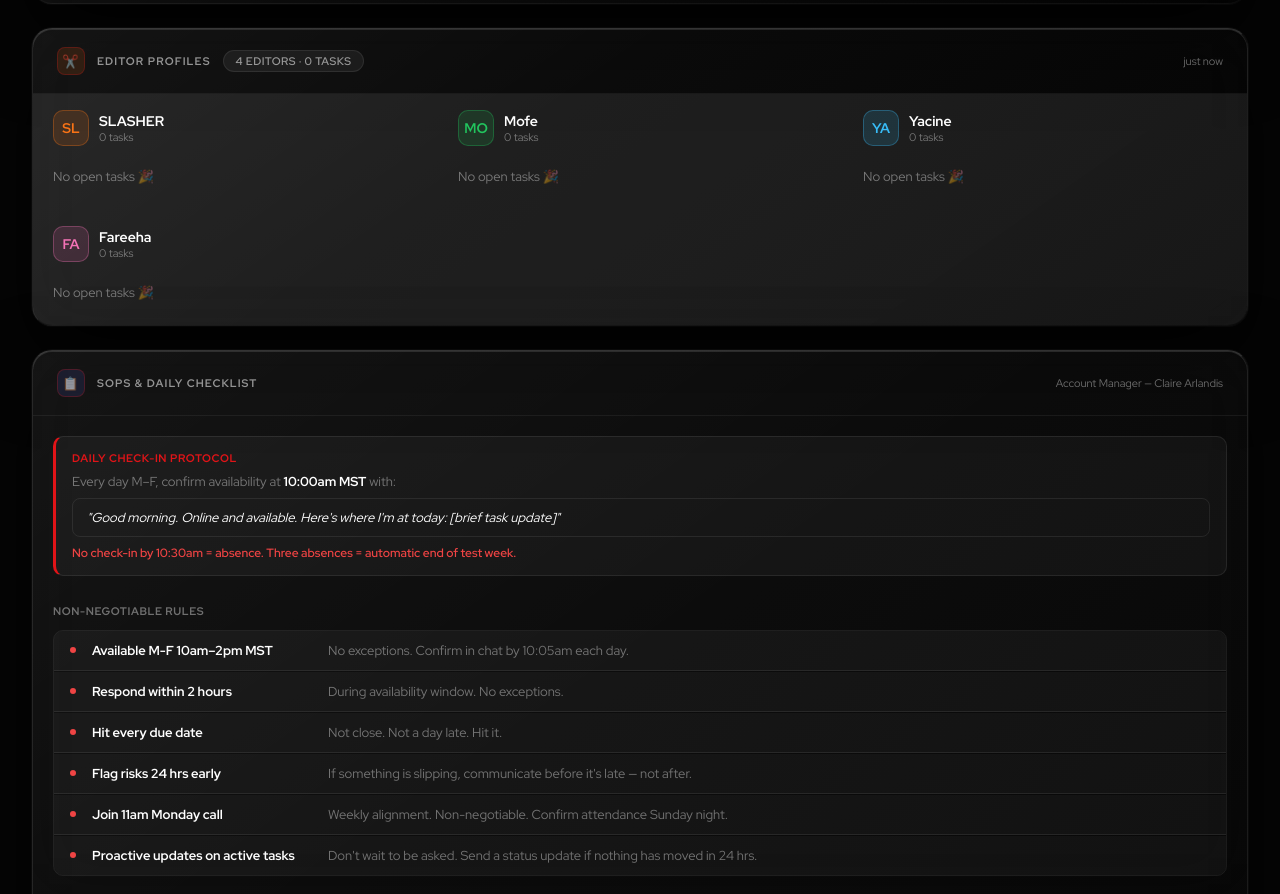
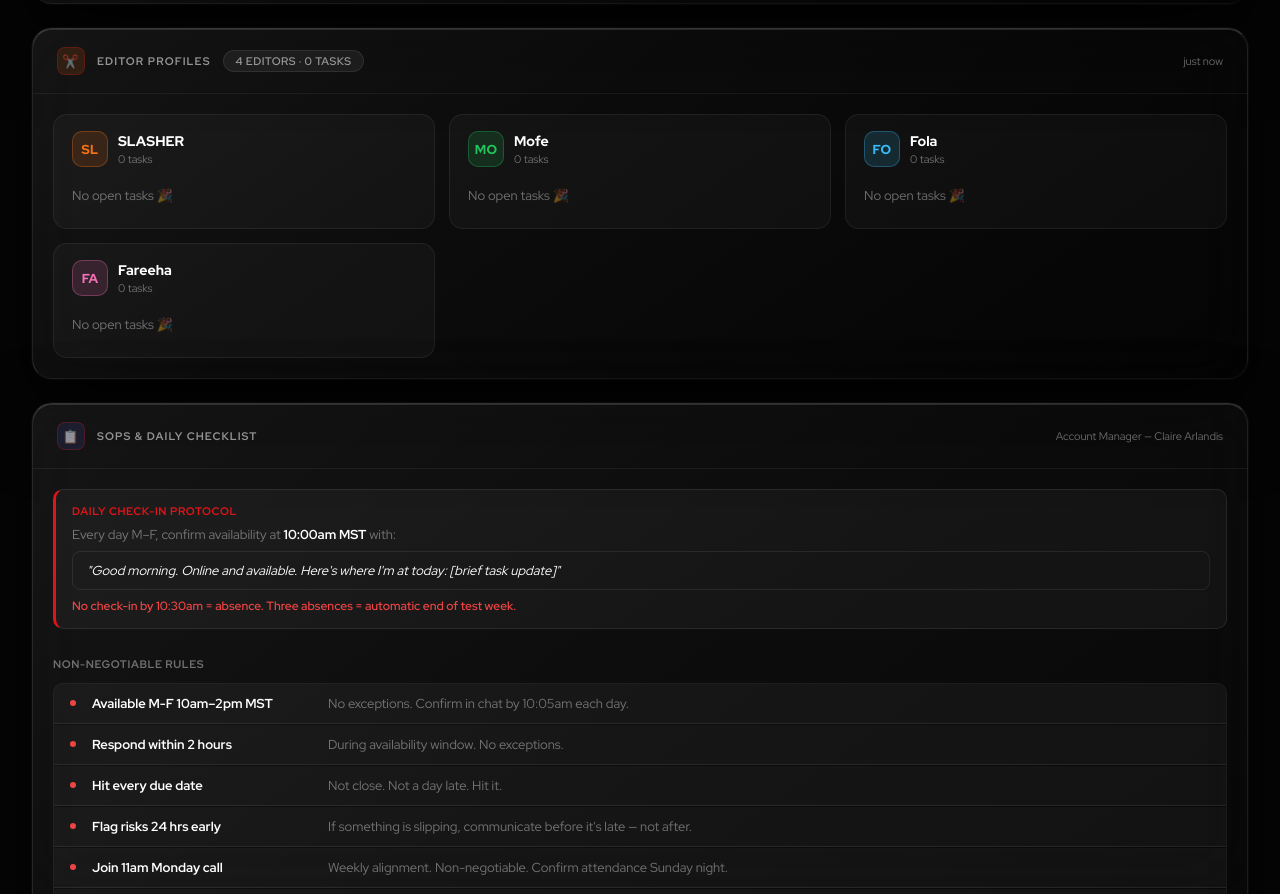
Before and after one commit to MakenMedia/Claires-Dash, a Next.js app: page / in a window 1280 px wide. Shown: the part 1697-2591 px from the top of the page. Built offline with nearby package versions, Linux system fonts and the light colour scheme; no server answers.

Commit message:
Replace Yacine with Fola; clean up Editor Profiles grid

```diff
--- a/components/EditorProfiles.tsx
+++ b/components/EditorProfiles.tsx
@@ -31,23 +31,32 @@ export default function EditorProfiles({ profiles, fetchedAt, fetching }: Props)
           </span>
         )}
       </div>
-      <div style={{ display: 'grid', gridTemplateColumns: 'repeat(auto-fill, minmax(340px, 1fr))', gap: 1, background: 'var(--border)' }}>
+      <div style={{ display: 'grid', gridTemplateColumns: 'repeat(auto-fill, minmax(320px, 1fr))', gap: 14, padding: 20, alignItems: 'start' }}>
         {profiles.map(editor => (
-          <div key={editor.id} style={{ background: 'var(--card)', padding: '16px 20px' }}>
+          <div key={editor.id} style={{
+            background: 'rgba(255,255,255,0.03)',
+            border: '1px solid rgba(255,255,255,0.06)',
+            borderRadius: 14,
+            padding: '16px 18px',
+          }}>
             {/* Editor header */}
-            <div style={{ display: 'flex', alignItems: 'center', gap: 10, marginBottom: 14 }}>
+            <div style={{ display: 'flex', alignItems: 'center', gap: 10, marginBottom: 12 }}>
               <div style={{
                 width: 36, height: 36, borderRadius: 10,
                 background: editor.color + '25',
                 border: `1px solid ${editor.color}50`,
                 display: 'flex', alignItems: 'center', justifyContent: 'center',
-                fontSize: 14, fontWeight: 700, color: editor.color, flexShrink: 0,
+                fontSize: 13, fontWeight: 800, color: editor.color, flexShrink: 0,
+                letterSpacing: '0.02em',
               }}>
                 {editor.name.slice(0, 2).toUpperCase()}
               </div>
               <div style={{ flex: 1 }}>
-                <div style={{ fontSize: 14, fontWeight: 700, color: 'var(--text)' }}>{editor.name}</div>
-                <div style={{ fontSize: 11, color: 'var(--muted)' }}>{editor.openCount} tasks{editor.overdueCount > 0 ? ` · ` : ''}{editor.overdueCount > 0 && <span style={{ color: 'var(--red)', fontWeight: 600 }}>{editor.overdueCount} overdue</span>}</div>
+                <div style={{ fontSize: 14, fontWeight: 800, color: '#fff' }}>{editor.name}</div>
+                <div style={{ fontSize: 11, color: 'var(--muted)', marginTop: 2 }}>
+                  {editor.openCount} {editor.openCount === 1 ? 'task' : 'tasks'}
+                  {editor.overdueCount > 0 && <> · <span style={{ color: 'var(--red)', fontWeight: 700 }}>{editor.overdueCount} overdue</span></>}
+                </div>
               </div>
             </div>
 
--- a/lib/config.ts
+++ b/lib/config.ts
@@ -15,6 +15,6 @@ export const CLAIRE_CLICKUP_ID = '88477906';
 export const EDITORS = [
   { name: 'SLASHER',  id: '94215676',  color: '#f97316' },
   { name: 'Mofe',     id: '94204171',  color: '#22c55e' },
-  { name: 'Yacine',   id: '94213231',  color: '#38bdf8' },
+  { name: 'Fola',     id: '94458693',  color: '#38bdf8' },
   { name: 'Fareeha',  id: '78106666',  color: '#f472b6' },
 ];
```
